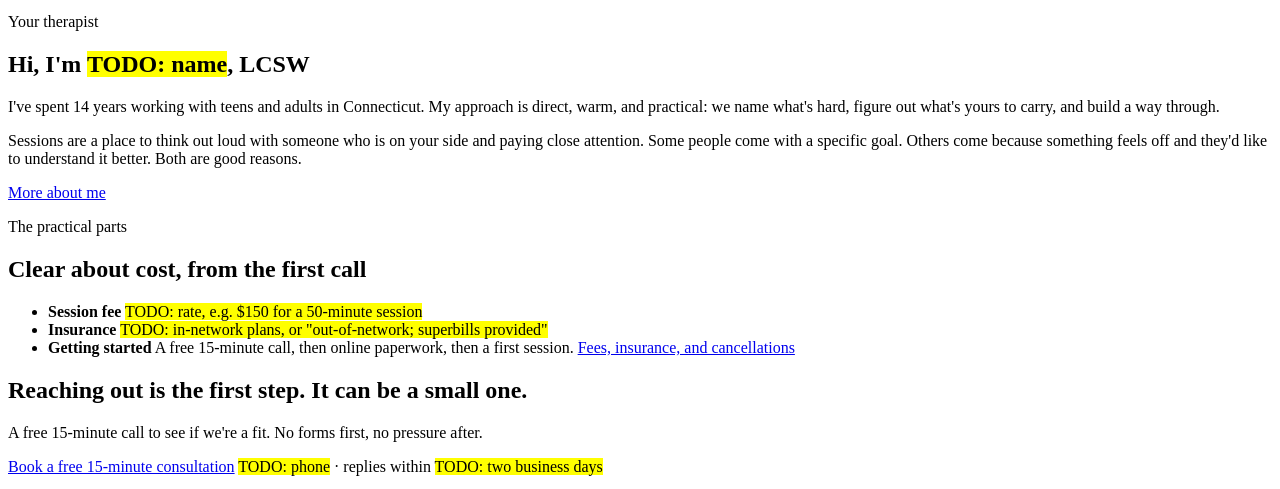
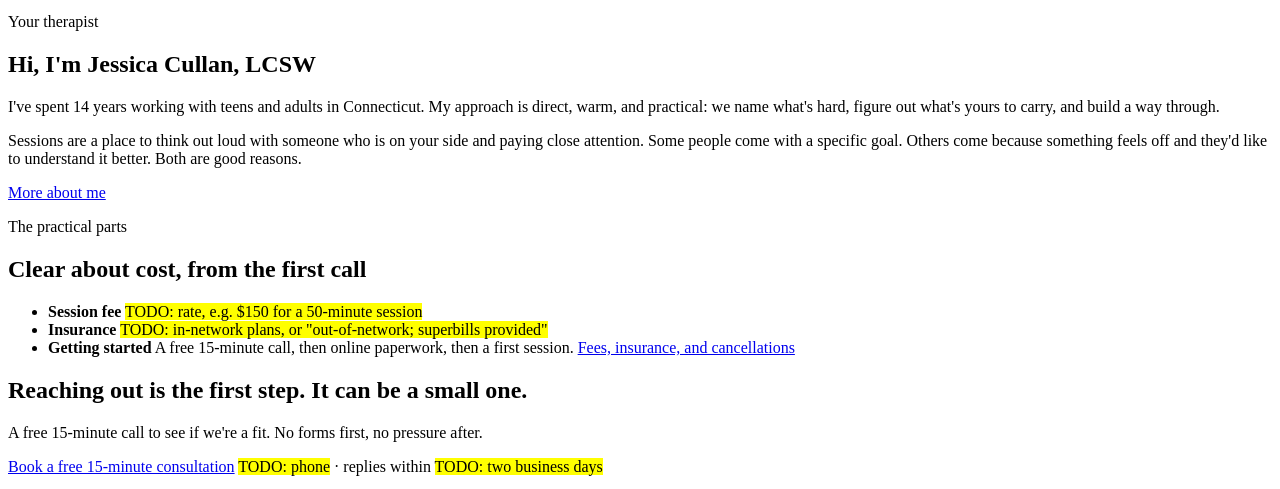
Before and after one commit to cullandev/journeythroughbh, a website: page src/pages/index.html in a window 1280 px wide. Shown: the part 1595-2084 px from the top of the page. Drawn offline with Linux system fonts and the light colour scheme.

Commit message:
Update index.html

```diff
--- a/src/pages/index.html
+++ b/src/pages/index.html
@@ -85,7 +85,7 @@ path: /
       </figure>
       <div class="prose stack">
         <p class="eyebrow">Your therapist</p>
-        <h2 id="desktop-meet">Hi, I'm <mark class="todo">TODO: name</mark>, LCSW</h2>
+        <h2 id="desktop-meet">Hi, I'm Jessica Cullan, LCSW</h2>
         <p>I've spent 14 years working with teens and adults in Connecticut. My approach is direct, warm, and practical: we name what's hard, figure out what's yours to carry, and build a way through.</p>
         <p>Sessions are a place to think out loud with someone who is on your side and paying close attention. Some people come with a specific goal. Others come because something feels off and they'd like to understand it better. Both are good reasons.</p>
         <p><a href="/about">More about me</a></p>
```
